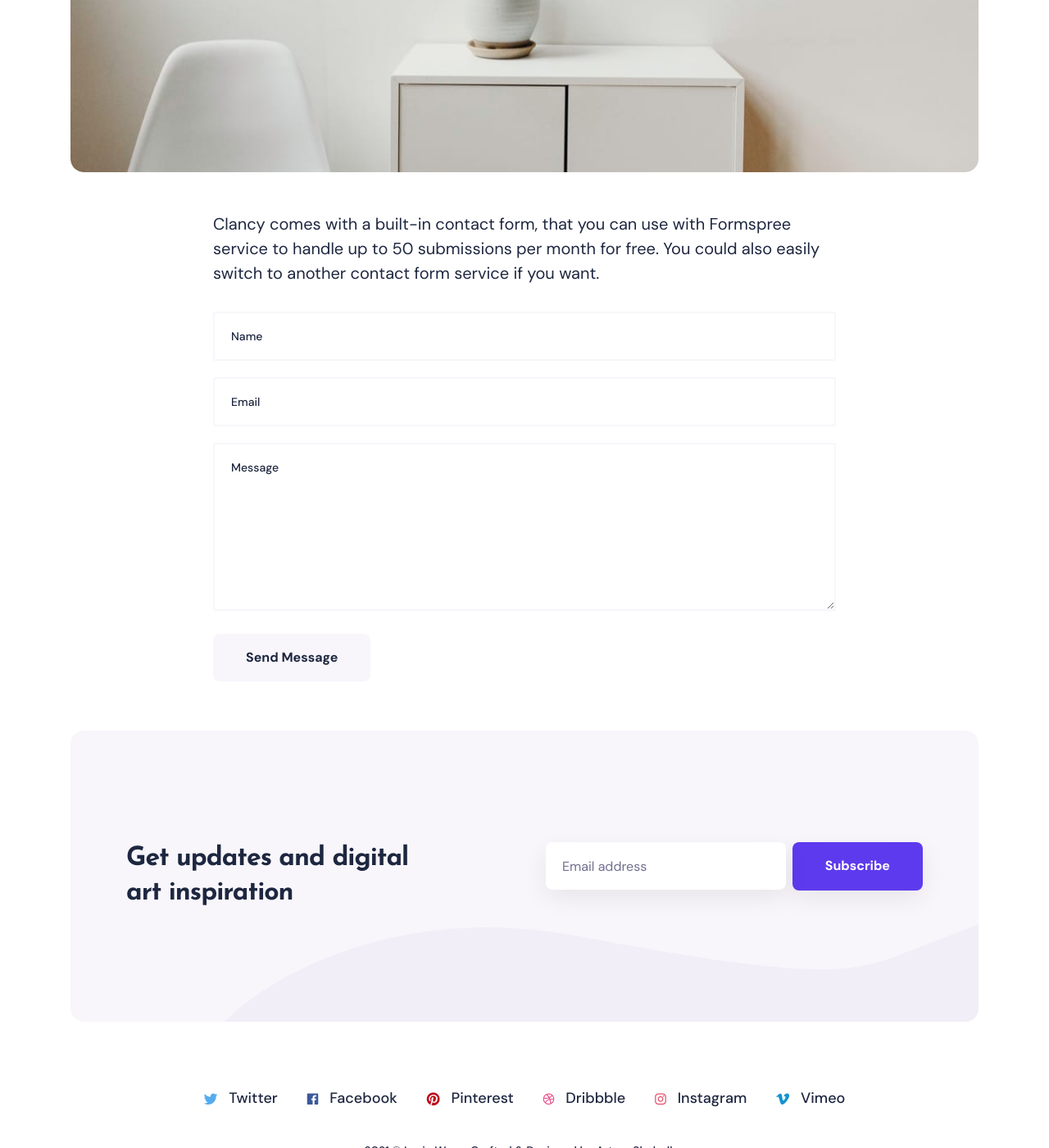
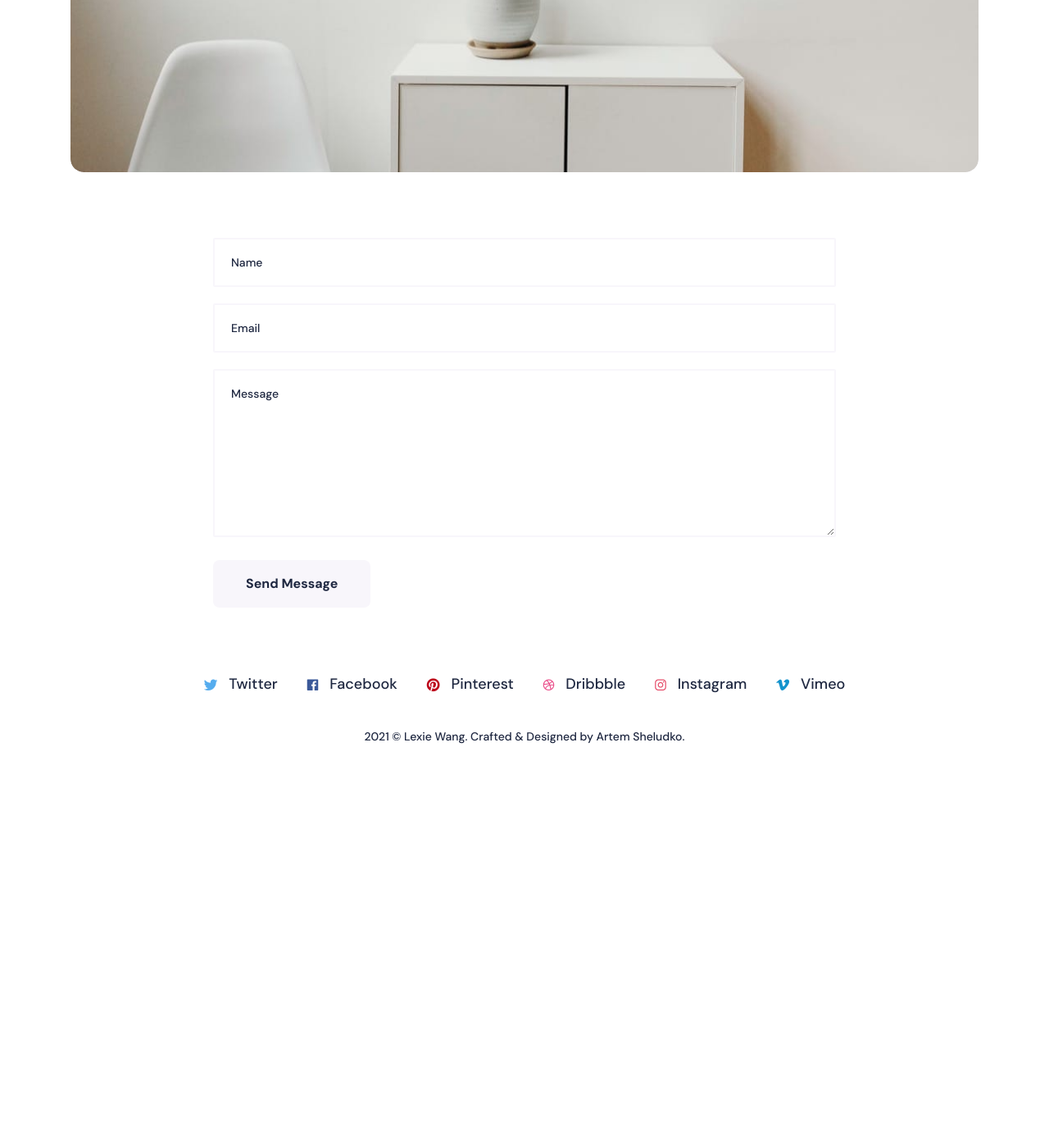
Before and after one commit to lexiewangdl/lexiewangdl.github.io, a Jekyll site: the page built from _pages/contact.html, in a window 1280 px wide and 1400 px high, scrolled down 788 px. Shown: the whole window at 82% size. Built offline with Jekyll 4.4.1, drawn with Linux system fonts in a browser that asks for light colours; nearby versions of some CDN libraries; after the commit the page ends 1765 px from its top, so only the background shows below that; some of the changed lines change nothing that is shown.

Commit message:
Update settings.yml

```diff
--- a/_data/settings.yml
+++ b/_data/settings.yml
@@ -12,72 +12,19 @@
   menu__items:
     - title: 'Home'
       url: '/'
+    - title: 'About'
+      url: '/about/'
     - title: 'Blog'
       url: '/blog/'
-    - title: 'About'
-      url: '/about/'
     - title: 'Contact'
       url: '/contact/'
-    - title: 'Elements'
-      url: '/elements/'
 
 
 #-------------------------------
 # Hero Settings
 hero:
   hero__title: Hello, my name’s Lexie.
-  hero__description: I recently graduated from University of California, Santa Barbara with a BA degree in Linguistics (Language and Speech Technologies Emphasis) and Communication.
-
-
-#-------------------------------
-# Portfolio Settings
-portfolio:
-  portfolio__title: Portfolio
-  portfolio__gallery:
-    - image: /images/gallery-01.jpg
-      title: Samantha Gades
-      description: Brown photo frame beside wall <a href="https://unsplash.com/photos/8Od75hgzb9Y">Unsplash</a>
-
-    - image: /images/gallery-02.jpg
-      title: Paula Vermeulen
-      description: Gray mountain covered by mountain <a href="https://unsplash.com/photos/_f2m3mEkaaU">Unsplash</a>
-
-    - image: /images/gallery-03.jpg
-      title: Bench Accounting
-      description: White wooden table near brown chair <a href="https://unsplash.com/photos/nvzvOPQW0gc">Unsplash</a>
-
-    - image: /images/gallery-04.jpg
-      title: Nord Wood
-      description: White ceramic mug <a href="https://unsplash.com/photos/nDd3dIkkOLo">Unsplash</a>
-
-    - image: /images/gallery-05.jpg
-      title: Luca Bravo
-      description: White ribs in a facade against a white sky <a href="https://unsplash.com/photos/alS7ewQ41M8">Unsplash</a>
-
-    - image: /images/gallery-06.jpg
-      title: Isaac Benhesed
-      description: Minimalist black coffee <a href="https://unsplash.com/photos/onLbXleIkds">Unsplash</a>
-
-    - image: /images/gallery-07.jpg
-      title: Water Journal
-      description: Water Journal is a bi-annual publication exploring the beauty and complexity of all things water <a href="https://unsplash.com/photos/EbuaKnSm8Zw">Unsplash</a>
-
-    - image: /images/gallery-08.jpg
-      title: Luca Bravo
-      description: Worms eye view of city buildings <a href="https://unsplash.com/photos/a6x7YPiNxwI">Unsplash</a>
-
-    - image: /images/gallery-09.jpg
-      title: Books and Laptop
-      description: Silver laptop computer with two books on the top <a href="https://unsplash.com/photos/fFIAKABImf4">Unsplash</a>
-
-
-#-------------------------------
-# Subscribe Settings
-mailchimp:
-  mailchimp__title: Get updates and digital art inspiration # Add your Title
-  mailchimp__identifier: # Add your MailChimp form identifier. For example - blogenjoyfreedom.us16.list-manage.com/subscribe/post?u=cd56155d76ddeeb4c0bc4d080&amp;id=7a526cd13e
-  mailchimp__button__text: Subscribe # Add your button text.
-  mailchimp__bg__color: "#f2eef8" # To change the color of the figure, add a hexadecimal color code (HEX). For example - "#f2eef8" (You can generate any color here - https://htmlcolorcodes.com/).
+  hero__description: I recently graduated from University of California, Santa Barbara with a BA degree in Linguistics (Language and Speech Technologies Emphasis) and Communication. I'm currently based in Dalian, China.
 
 
 #-------------------------------
@@ -97,8 +44,8 @@
 #-------------------------------
 # Contact Settings
 contact:
-  email: your@email.com # Add your email for contact form
-  description: Clancy comes with a built-in contact form, that you can use with Formspree service to handle up to 50 submissions per month for free. You could also easily switch to another contact form service if you want. # Add a description of your form.
+  email: chenyuewang@ucsb.edu # Add your email for contact form
+#  description: Clancy comes with a built-in contact form, that you can use with Formspree service to handle up to 50 submissions per month for free. You could also easily switch to another contact form service if you want. # Add a description of your form.
 
 # NOTE
 # Clancy comes with a built-in contact form, that you can use with Formspree service to handle up to 50 submissions per month for free. You could also easily switch to another contact form service if you want.
```
